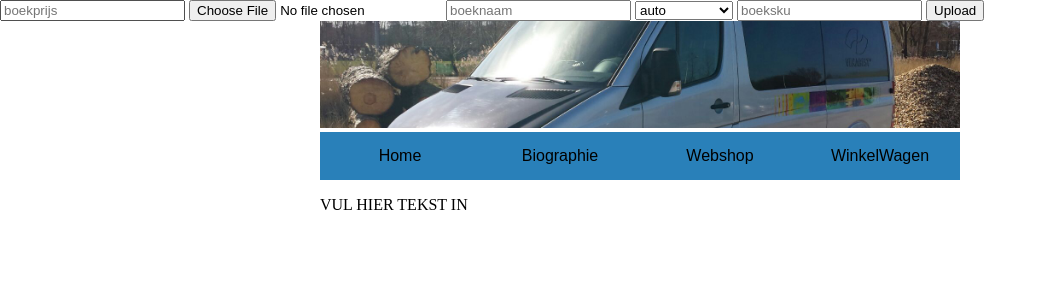
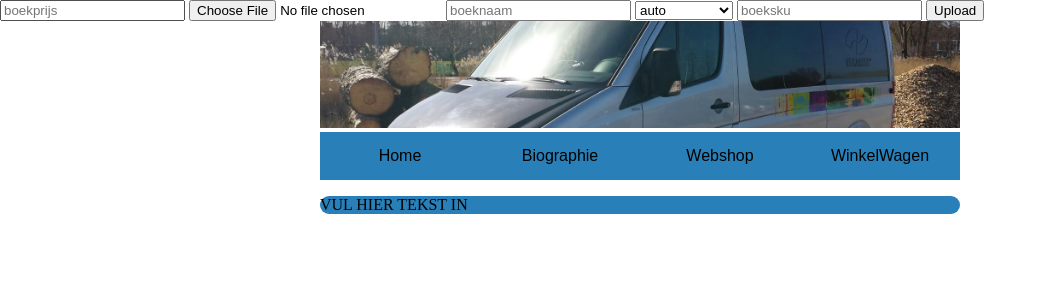
Before and after one commit to Aeversil/VekaBest, a PHP site: page /VekaBestAdmin.php in a window 1280 px wide. Shown: the top 300 px of the page, without its empty margins (0-1047 px from the left). Run offline with PHP 8.4, Linux system fonts and the light colour scheme; data comes from the database, SQL or seed files in the repository; some libraries are stand-ins or nearby versions.

Commit message:
VekaBest

```diff
--- a/VekaBest.css
+++ b/VekaBest.css
@@ -27,10 +27,12 @@ html,body{
 }
 .pagina{
   text-align: left;
-  background: white;
+  background: #2980b9;
   width: 50%;
   margin: 0 auto;
-  display: inline-block;
+  /*display: inline-block;*/
+  border-radius: 10px;
+  margin-top: 10px;
 }
 button:focus {
     outline: none;
--- a/VekaBestAdmin.php
+++ b/VekaBestAdmin.php
@@ -87,6 +87,7 @@
      </form>
 
     <div class="Fullpage">
+      <!-- <div class="linkerbanner"><img src="stockvekafotos/stockbanner.jpg"></img></div> -->
         <div class="banner"><img src="stockvekafotos/busbanner.jpg"></img></div>
         <!-- NAVIGATIE BALK -->
         <div class="navigation">
@@ -110,10 +111,9 @@
               <a href="#" onclick="openPage('Spiegels')">Spiegels</a>
             </div>
           </div>
+          <button onclick="openPage('WinkelWagen')">WinkelWagen</button>
+        </div>
 
-          <button onclick="openPage('WinkelWagen')">WinkelWagen</button>
-
-        </div>
         <!-- DEZE PAGINA'S WORDT MET JAVASCRIPT UITGEVOERT KIJK IN Teste.js OVER HOE EN WAT -->
         <div id="MainPage" class="pagina">
           <p>VUL HIER TEKST IN</p>
@@ -237,6 +237,7 @@
         <?php
           $conn->close();
         ?>
+        <!-- <div class="rechterbanner"><img src="stockvekafotos/stockbanner.jpg"></img></div> -->
     </div>
   </body>
 </html>
```
Also changed, not shown: stockvekafotos/stockbanner.jpg (added).
